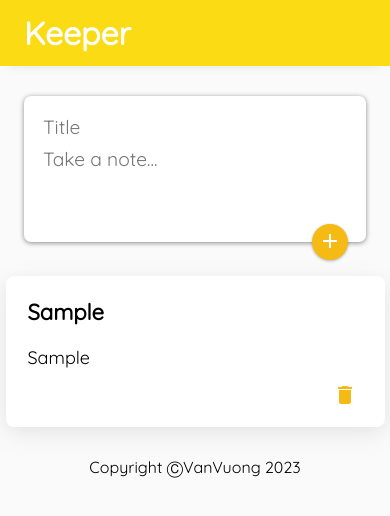
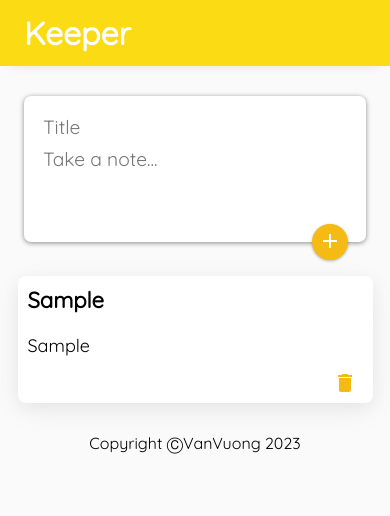
Before and after one commit to truongvanvuong/keeper-app, a React (Vite) app: page / in a window 390 px wide. Both pictures are taken after typing "Sample", "Sample" into the empty fields and a click on the button 330 px from the left and 242 px from the top of the page. Shown: the top 516 px of the page. Built offline with nearby package versions, Linux system fonts and the light colour scheme.

Commit message:
tiep tuc fix bug ui tren mobile

```diff
--- a/src/assets/style.css
+++ b/src/assets/style.css
@@ -129,6 +129,6 @@ body {
     }
     .wrap_note{
     width: 88%;
-    padding: 12px;
+
     }
 }
```
